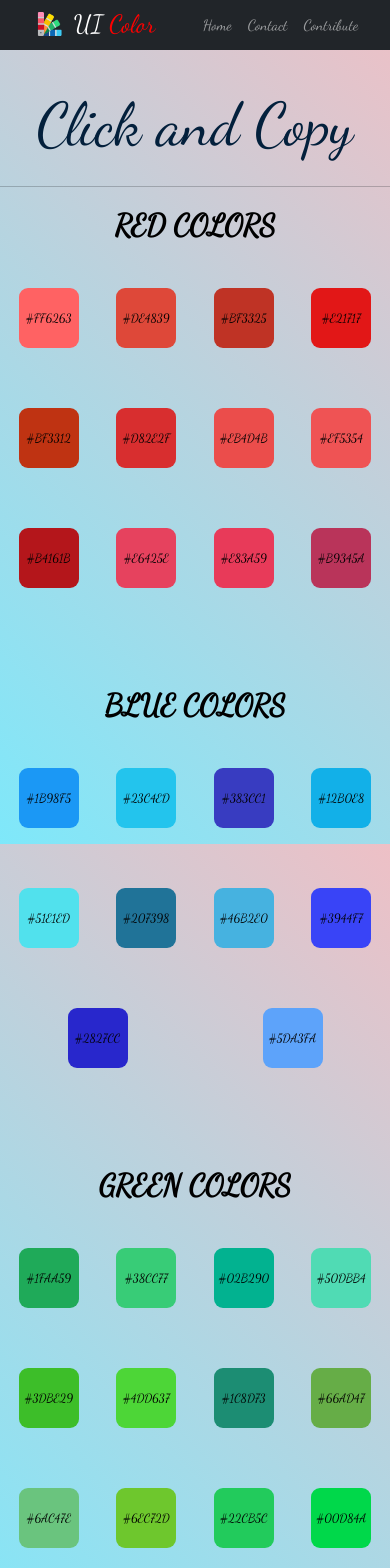
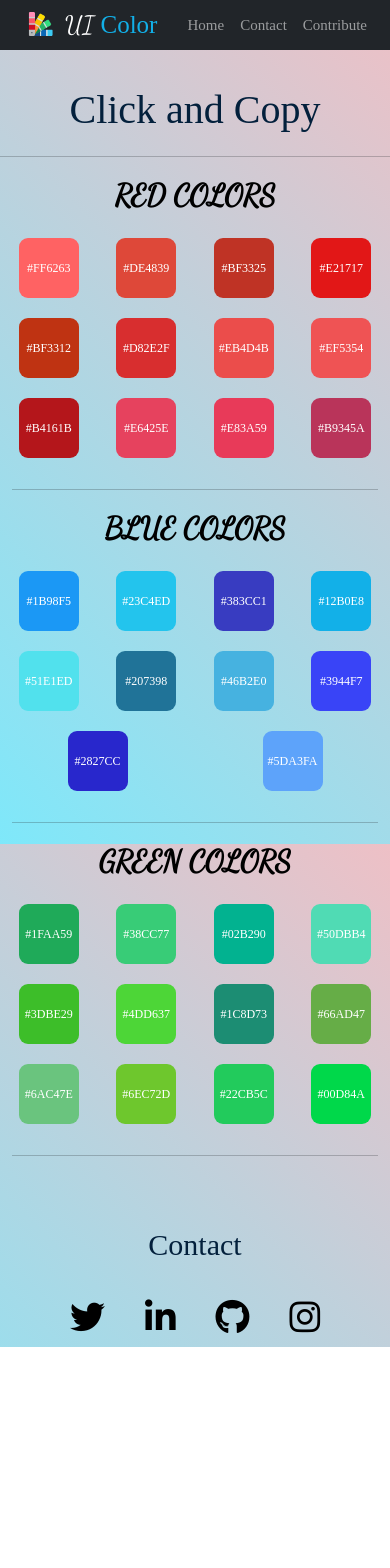
Before and after one commit to Sunil-1921/ui-color, a React (Create React App) app: page / in a window 390 px wide. Shown: the top 1568 px of the page. After the commit the page ends 1347 px from the top, so only its background shows below. Built offline with nearby package versions, Linux system fonts and the light colour scheme.

Commit message:
footer updated

```diff
--- a/src/Components/Content/Color/color.jsx
+++ b/src/Components/Content/Color/color.jsx
@@ -6,7 +6,7 @@ const copyColor = (e) => {
 export const Color = (props) => {
     return (
         <>
-            <div className="col " onClick={(e) => copyColor(e)}>
+            <div className="col" onClick={(e) => copyColor(e)}>
                 <div className="p-3 color" style={{ backgroundColor: props.clr }}>{props.clr}</div>
             </div>
         </>
--- a/src/Components/Content/Color/colors.jsx
+++ b/src/Components/Content/Color/colors.jsx
@@ -20,12 +20,11 @@ export const Colors = () => {
                                     )
                                 })}
                             </div>
-                            <br />
+                            <hr />
                         </>
                     )
                 })}
             </div>
-            <hr />
         </>
     )
 }
--- a/src/Sass/body.scss
+++ b/src/Sass/body.scss
@@ -1,5 +1,5 @@
 * {
-  font-family: "Dancing Script", cursive, "Times New Roman", Times, sans-serif;
+  font-family: "Times New Roman", Times, sans-serif;
   margin: 0;
   padding: 0;
   box-sizing: border-box;
--- a/src/Sass/colors.scss
+++ b/src/Sass/colors.scss
@@ -1,3 +1,4 @@
+.all {
   .color-title {
     color: #000;
     margin-top: 20px;
@@ -5,11 +6,16 @@
     display: flex;
     justify-content: center;
     margin-bottom: 40px;
-  font: normal normal 600 40px "Dancing Script", cursive, "Times New Roman",
+    font: normal normal 600 35px "Dancing Script", cursive, "Times New Roman",
       Times, sans-serif;
     transition: all 0.3s ease-in;
     cursor: default;
   }
+
+  .col {
+    display: flex;
+    justify-content: space-evenly;
+    margin: 5px 0;
 
     .color {
       display: flex;
@@ -18,7 +24,7 @@
       border-radius: 15%;
       margin-bottom: 50px;
       font-size: 30px;
-  color: #000;
+      color: #fff;
       cursor: pointer;
       width: 150px;
       height: 150px;
@@ -28,26 +34,27 @@
         box-shadow: 0 10px 20px -5px rgb(31, 31, 31);
       }
     }
-
-.col {
-  display: flex;
-  justify-content: space-evenly;
-  margin: 5px 0;
+  }
 }
 
 @media only screen and (max-width: 600px) {
   .all {
     margin-left: 0px;
+
+    .color-title {
+      margin-bottom: 20px;
+      font-size: 30px;
     }
+
+    .col {
+      width: 120px;
+
       .color {
         width: 60px;
         height: 60px;
         font-size: 12px;
-  }
-  .col {
-    width: 120px;
-  }
-  .color-title {
-    font-size: 30px;
+        margin-bottom: 10px;
       }
     }
+  }
+}
--- a/src/Sass/footer.scss
+++ b/src/Sass/footer.scss
@@ -1,3 +1,14 @@
+.title {
+  .contact {
+    color: #000;
+    margin: 20px 0;
+    display: flex;
+    justify-content: center;
+    align-items: center;
+    font-size: 50px;
+    color: #03203c;
+  }
+
   .icons {
     display: flex;
     justify-content: center;
@@ -5,16 +16,22 @@
     font-size: 40px;
     i {
       margin: 0 20px;
+      color: #000;
     }
   }
+}
+
+@media only screen and (max-width: 600px) {
+  .title {
     .contact {
-  margin-top: 50px !important;
-  font-size: 40px;
+      font-size: 30px;
+    }
+
+    .icons {
+      i {
         color: #000;
-  margin: 20px 0;
-  display: flex;
-  justify-content: center;
-  align-items: center;
-  font-size: 60px;
-  color: #03203c;
+        font-size: 35px;
       }
+    }
+  }
+}
--- a/src/Sass/header.scss
+++ b/src/Sass/header.scss
@@ -1,9 +1,8 @@
 .Color {
-  color: red;
+  color: #12b0e8;
 }
 
 .navbar-brand {
-  // font-size: 50px;
   font-family: "Dancing Script", cursive, "Times New Roman", Times, sans-serif;
 }
 
--- a/src/Sass/title.scss
+++ b/src/Sass/title.scss
@@ -1,3 +1,6 @@
+.title {
+  padding-top: 30px;
+
   .title-heading {
     display: flex;
     justify-content: center;
@@ -5,7 +8,12 @@
     font-size: 60px;
     color: #03203c;
   }
+}
 
+@media only screen and (max-width: 600px) {
   .title {
-  padding-top: 30px;
+    .title-heading {
+      font-size: 40px;
     }
+  }
+}
```
Lines whose indentation alone changed are shown as unchanged.
